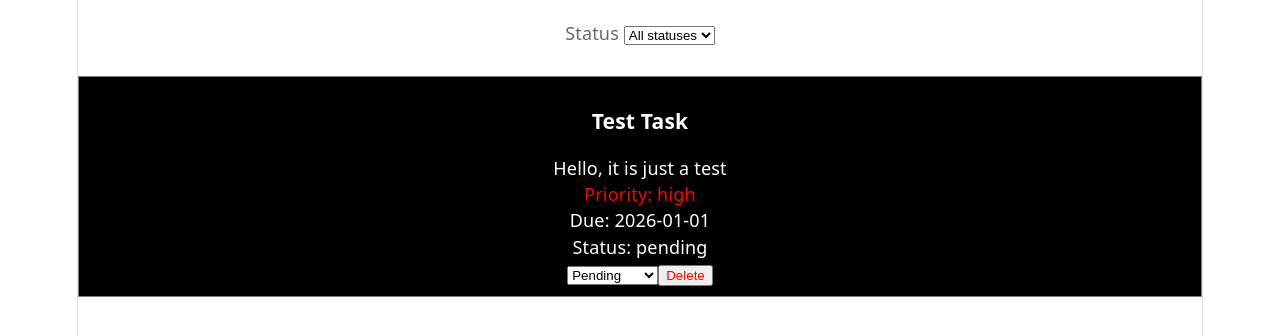
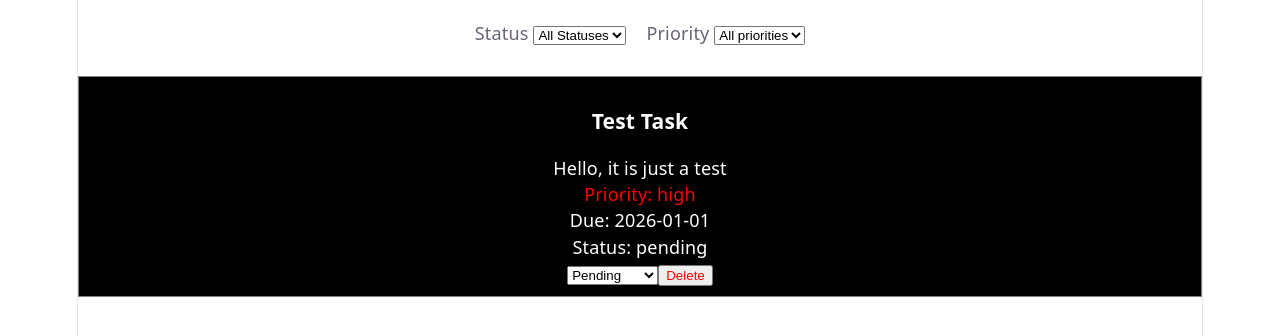
Before and after one commit to Albina93/task-manager, a React (Vite) app: page / in a window 1280 px wide. Shown: the top 336 px of the page. Built offline with nearby package versions, Linux system fonts and the light colour scheme.

Commit message:
Added priority filter...

```diff
--- a/src/components/TaskFilter/TaskFilter.tsx
+++ b/src/components/TaskFilter/TaskFilter.tsx
@@ -4,6 +4,7 @@
 export const Taskfilter: React.FC<TaskFilterProps> = ({ onFilterChange }) => {
   return (
     <div style={{ marginTop: "20px", marginBottom: "30px" }}>
+      {/* Status filter  */}
       <label>
         Status{" "}
         <select
@@ -14,12 +15,30 @@
             })
           }
         >
-          <option value="all">All statuses</option>
+          <option value="all">All Statuses</option>
           <option value="pending">Pending</option>
           <option value="in-progress">In Progress</option>
           <option value="completed">Completed</option>
         </select>
       </label>
+
+      {/* Priority filter */}
+      <label style={{ marginLeft: "20px" }}>
+        Priority{" "}
+        <select
+          onChange={(e) =>
+            onFilterChange({
+              priority:
+                e.target.value === "all" ? undefined : (e.target.value as any),
+            })
+          }
+        >
+          <option value="all">All priorities</option>
+          <option value="high">High</option>
+          <option value="medium">Medium</option>
+          <option value="low">Low</option>
+        </select>
+      </label>
     </div>
   );
 };
```
